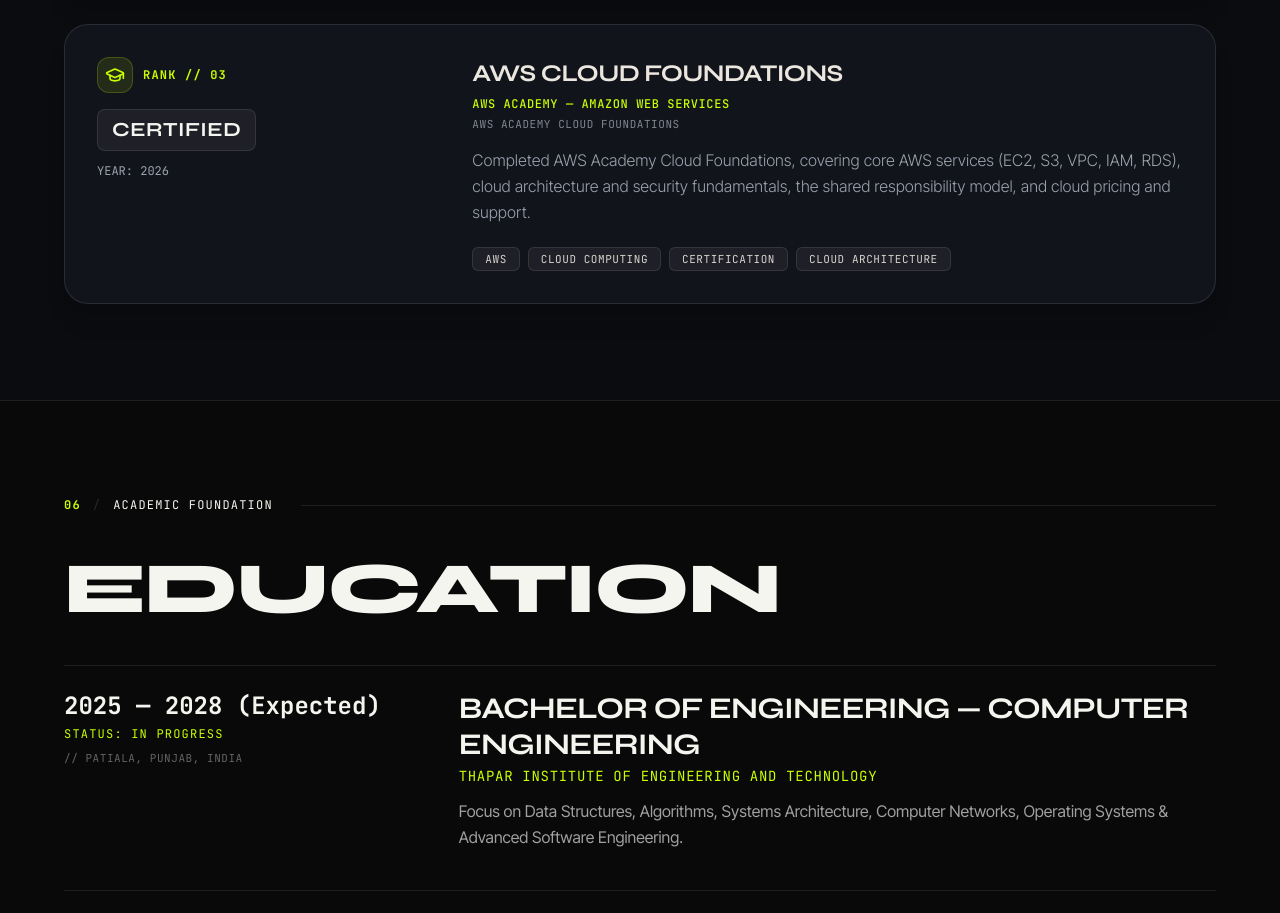
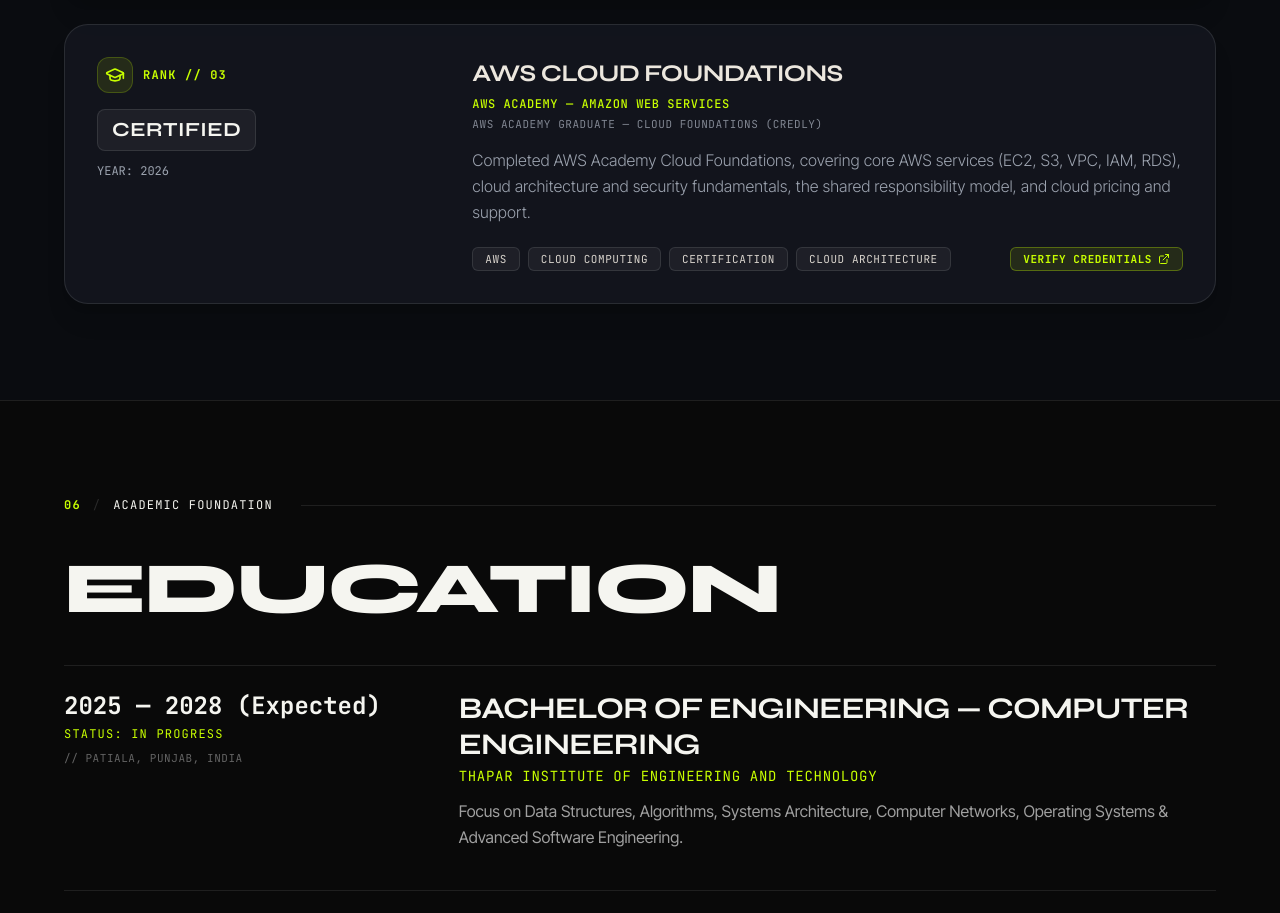
Before and after one commit to svm-codes-fs/Portfolio-Final-Boss, a React (Vite) app: page / in a window 1280 px wide. Shown: the part 5463-6376 px from the top of the page. Built offline with nearby package versions, Linux system fonts and the light colour scheme.

Commit message:
Add Credly verification link to AWS Cloud Foundations badge

```diff
--- a/src/data/portfolioData.ts
+++ b/src/data/portfolioData.ts
@@ -148,10 +148,11 @@
     place: 'CERTIFIED',
     title: 'AWS CLOUD FOUNDATIONS',
     context: 'AWS ACADEMY — AMAZON WEB SERVICES',
-    subcontext: 'AWS ACADEMY CLOUD FOUNDATIONS',
+    subcontext: 'AWS ACADEMY GRADUATE — CLOUD FOUNDATIONS (CREDLY)',
     year: '2026',
     description: 'Completed AWS Academy Cloud Foundations, covering core AWS services (EC2, S3, VPC, IAM, RDS), cloud architecture and security fundamentals, the shared responsibility model, and cloud pricing and support.',
-    tags: ['AWS', 'Cloud Computing', 'Certification', 'Cloud Architecture']
+    tags: ['AWS', 'Cloud Computing', 'Certification', 'Cloud Architecture'],
+    link: 'https://www.credly.com/badges/47201e1f-6c8e-4621-8ed1-cbfdc0348895'
   }
 ];
 
```
